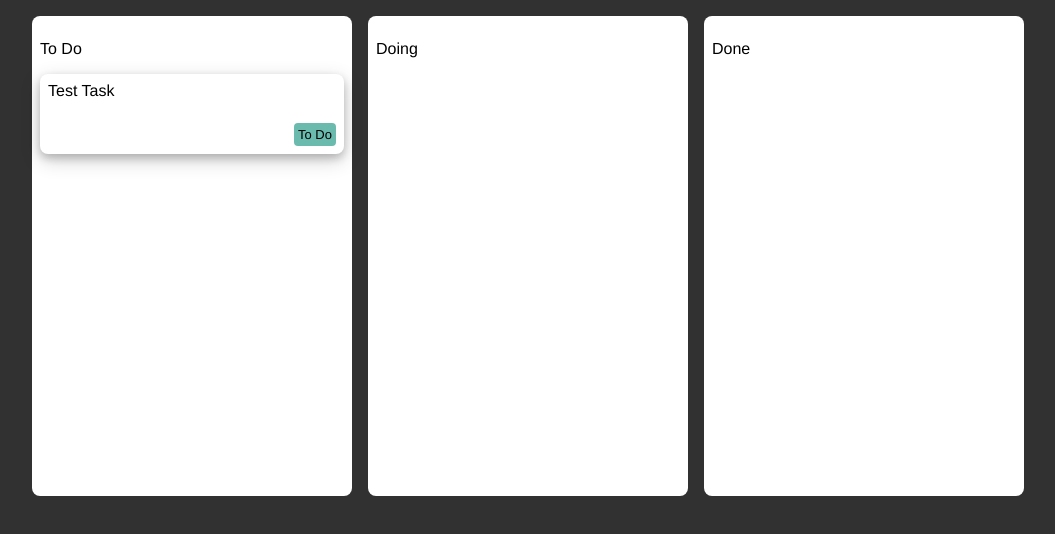
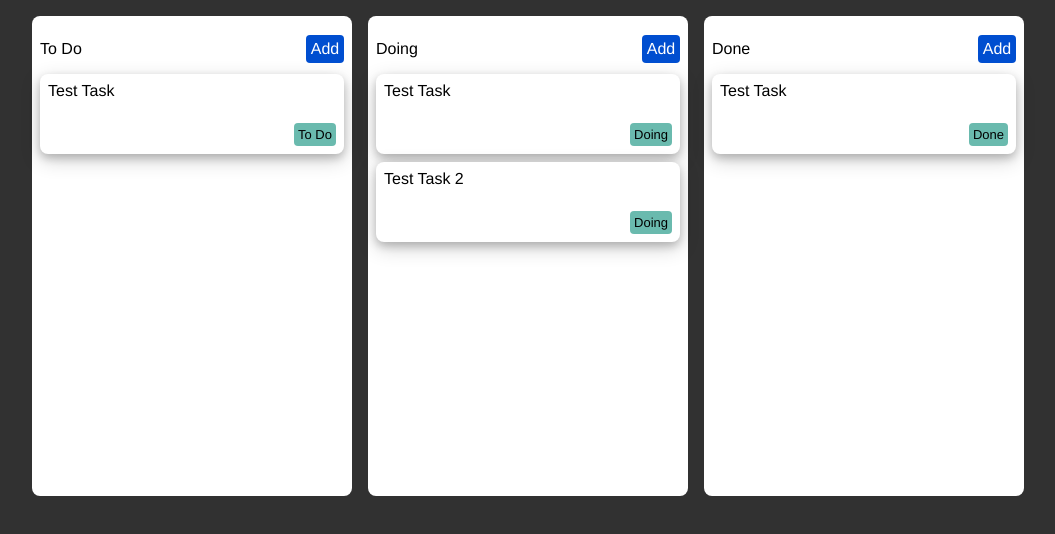
Before and after one commit to harunrasyid/kanban-app, a React (Vite) app: page / in a window 1280 px wide. Shown: the top 534 px of the page, without its empty margins (112-1167 px from the left). Built offline with nearby package versions, Linux system fonts and the light colour scheme.

Commit message:
- Feat: add "addTasks" function to the store - Feat: add new tasks button in the column component
Signed-off-by: harunar21 <harun@rekosistem.com>

```diff
--- a/src/components/Column/Column.tsx
+++ b/src/components/Column/Column.tsx
@@ -14,12 +14,23 @@ export const Column = ({ state }: Props) => {
     (store) => store.tasks.filter((task) => task.state === state),
     shallow,
   );
+  const addTasks = useStore((store) => store.addTasks);
+
+  const handleClickAddTask = () => {
+    // TODO: change when the new task form ready to use
+    addTasks({ title: "New Task", state });
+  };
 
   return (
     <div className={styles.column}>
-      <p>{stateTitle(state)}</p>
-      {tasks.map((task) => {
-        return <Card task={task} />;
+      <div className={styles.titleContainer}>
+        <p>{stateTitle(state)}</p>
+        <button className={styles.addButton} onClick={handleClickAddTask}>
+          Add
+        </button>
+      </div>
+      {tasks.map((task, index) => {
+        return <Card task={task} key={index.toString() + task.title} />;
       })}
     </div>
   );
--- a/src/components/Column/style.module.css
+++ b/src/components/Column/style.module.css
@@ -7,3 +7,23 @@
   border-radius: 8px;
   padding: 8px;
 }
+
+.titleContainer {
+  display: flex;
+  justify-content: space-between;
+  align-items: center;
+}
+
+.addButton {
+  all: unset;
+  color: var(--color-neutral-10);
+  background: var(--color-chart);
+  padding: 0.3rem;
+  border-radius: 4px;
+  height: fit-content;
+  cursor: pointer;
+}
+
+.addButton:hover {
+  background: var(--color-neutral-50);
+}
--- a/src/store/store.ts
+++ b/src/store/store.ts
@@ -3,10 +3,20 @@ import { State, TaskType } from "../types/Types.ts";
 
 export interface StateType {
   tasks: TaskType[];
+  addTasks(data: TaskType): void;
 }
 
-const store = (): StateType => ({
-  tasks: [{ title: "Test Task", state: State.Todo }],
+const DUMMY_INITIAL_TASK: TaskType[] = [
+  { title: "Test Task", state: State.Todo },
+  { title: "Test Task", state: State.Doing },
+  { title: "Test Task 2", state: State.Doing },
+  { title: "Test Task", state: State.Done },
+];
+
+const store = (set): StateType => ({
+  tasks: DUMMY_INITIAL_TASK,
+  addTasks: (data: TaskType) =>
+    set((state: StateType) => ({ tasks: [...state.tasks, data] })),
 });
 
 export const useStore = create(store);
```
